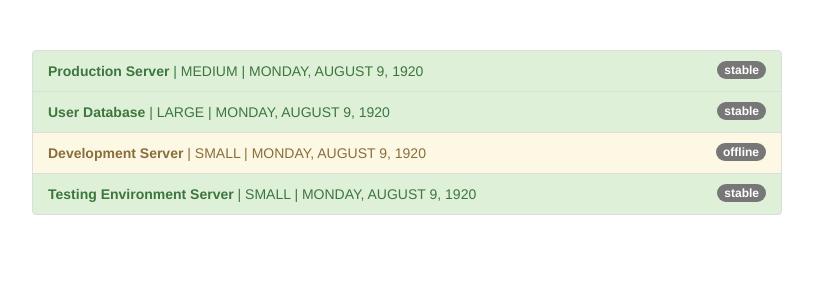
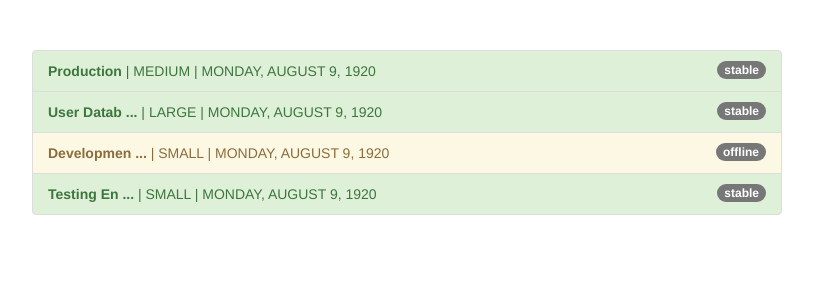
Before and after one commit to jmcgrath207/Angular4Pipes, an Angular app: page / in a window 1280 px wide. Shown: the top 300 px of the page, without its empty margins (233-1046 px from the left). Built offline with nearby package versions, Linux system fonts and the light colour scheme.

Commit message:
making custom pipes

```diff
--- a/src/app/app.component.html
+++ b/src/app/app.component.html
@@ -10,7 +10,7 @@
             class="badge">
             {{ server.status }}
           </span>
-          <strong>{{ server.name }}</strong> | {{ server.instanceType | uppercase }}
+          <strong>{{ server.name | shorten }}</strong> | {{ server.instanceType | uppercase }}
           | {{ server.started | date: 'fullDate' | uppercase}}
         </li>
       </ul>
--- a/src/app/app.component.ts
+++ b/src/app/app.component.ts
@@ -9,7 +9,7 @@ export class AppComponent {
   servers = [
     {
       instanceType: 'medium',
-      name: 'Production Server',
+      name: 'Production',
       status: 'stable',
       started: new Date(15, 1, 2017)
     },
--- a/src/app/app.module.ts
+++ b/src/app/app.module.ts
@@ -4,10 +4,12 @@ import { FormsModule } from '@angular/forms';
 import { HttpModule } from '@angular/http';
 
 import { AppComponent } from './app.component';
+import {ShortPipe} from './short.pipe';
 
 @NgModule({
   declarations: [
-    AppComponent
+    AppComponent,
+    ShortPipe
   ],
   imports: [
     BrowserModule,
--- /dev/null
+++ b/src/app/short.pipe.ts
@@ -0,0 +1,13 @@
+import {Pipe, PipeTransform} from '@angular/core';
+
+@Pipe({
+  name: 'shorten'
+})
+export class ShortPipe implements PipeTransform{
+  transform(value: any) {
+    if (value.length > 10) {
+      return value.substr(0, 10) + ' ...';
+    }
+    return value;
+  }
+}
```
